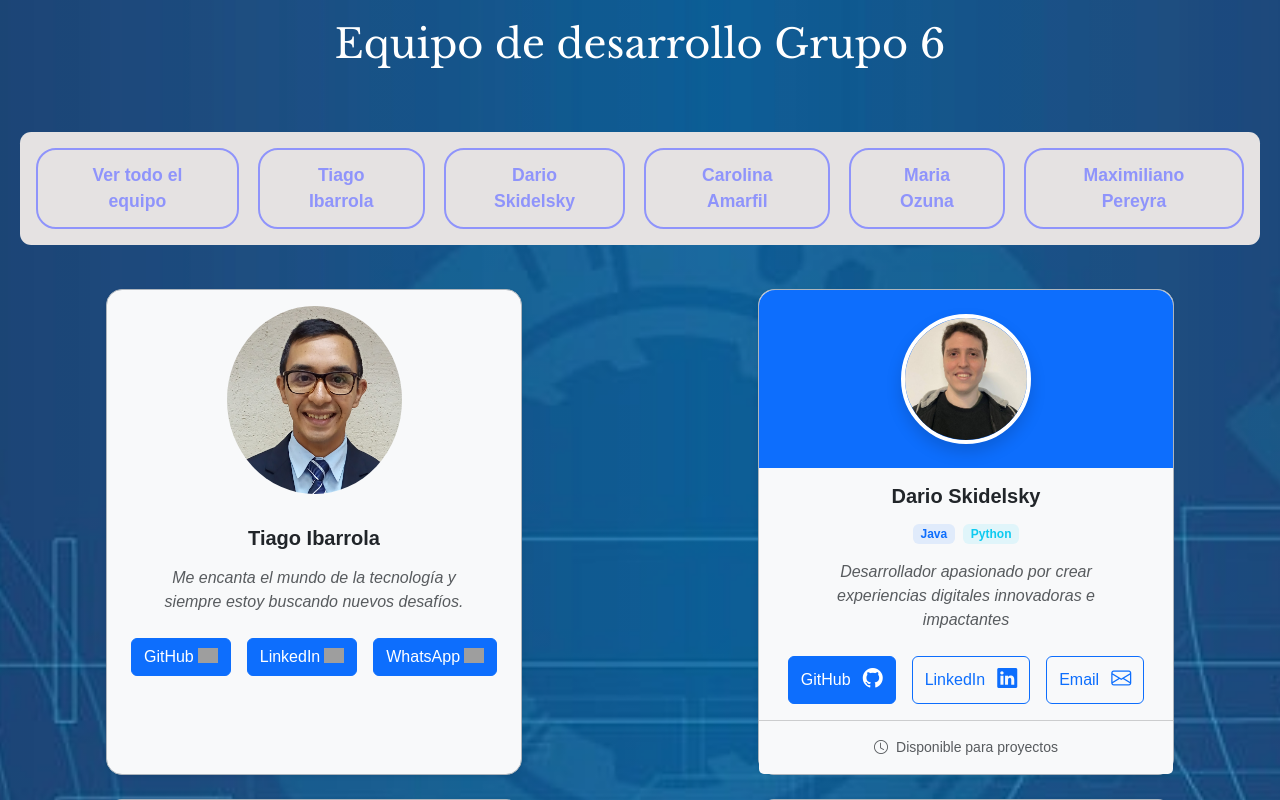
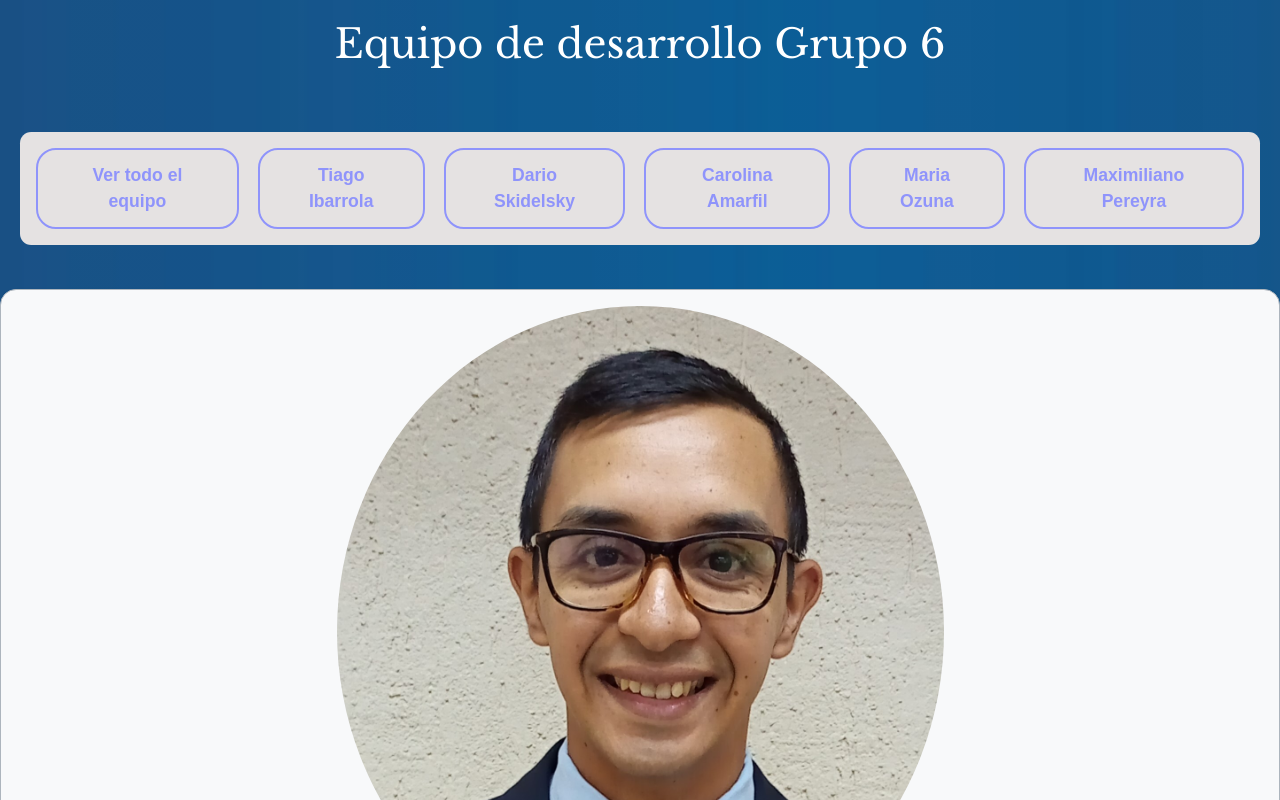
Before and after one commit to Caroamarfil/Tarjetas-personales-Parte2, a React (Vite) app: page /1 in a window 1280 px wide. Both pictures are taken after a click on the button "Ver todo el equipo". Shown: the top 800 px of the page. Built offline with nearby package versions, Linux system fonts and the light colour scheme; grey boxes are pictures that could not be loaded; a web font is replaced by a local one.

Commit message:
opcion para tp2

```diff
--- a/package.json
+++ b/package.json
@@ -24,6 +24,7 @@
     "bootstrap": "^5.3.3",
     "bootstrap-icons": "^1.11.3",
     "classnames": "^2.5.1",
+    "framer-motion": "^11.11.17",
     "react-router-dom": "^6.28.0"
   }
 }
--- a/src/components/MainCard.jsx
+++ b/src/components/MainCard.jsx
@@ -1,187 +1,158 @@
-import { useContext } from 'react';
-import { useParams } from 'react-router-dom';
-import { cardsData } from '../data/Data';
-import { CardContext } from '../context/CardContext';
+import { useState } from 'react';
+import { motion } from 'framer-motion';
+const Avatar = ({ imageUrl, imgClass, imgStyle }) => (
+  <motion.img
+    whileHover={{ scale: 1.1 }}
+    transition={{ type: "spring", stiffness: 300 }}
+    src={imageUrl}
+    className={`card-img-center ${imgClass}`}
+    alt="Foto de perfil"
+    style={imgStyle || {}}
+  />
+);
 
-const MainCard = ({ cardData }) => {
-  const { cardsData } = useContext(CardContext);
-  const { name: cardNameFromUrl } = useParams();
-  const card =
-    cardData ||
-    cardsData.find((card) => card.name === decodeURIComponent(cardNameFromUrl));
+const BasicInfo = ({ name, description, nameClass }) => (
+  <motion.div
+    initial={{ opacity: 0 }}
+    animate={{ opacity: 1 }}
+    transition={{ duration: 0.5 }}
+  >
+    <h5 className={`card-title fw-bold mb-3 ${nameClass || ''}`}>
+      {name}
+    </h5>
+    <p className="card-text text-muted fst-italic px-4 mb-4">
+      {description}
+    </p>
+  </motion.div>
+);
 
-  if (!card) {
-    return <div>Tarjeta no encontrada</div>;
-  }
+const SocialLinks = ({ links, buttonClasses }) => (
+  <div className="d-flex justify-content-center gap-3 flex-wrap">
+    {Object.entries(links).map(([platform, url]) => (
+      <motion.button
+        key={platform}
+        whileHover={{ scale: 1.05 }}
+        whileTap={{ scale: 0.95 }}
+        className={`btn ${buttonClasses[platform] || 'btn-primary'}`}
+        onClick={() => window.open(url, '_blank')}
+      >
+        {platform}
+        <i className={`bi bi-${platform.toLowerCase()} ms-2`}></i>
+      </motion.button>
+    ))}
+  </div>
+);
+
+const DetailedInfo = ({ details }) => {
+  const [activeSection, setActiveSection] = useState(null);
 
   return (
-    <div
-      className={`card text-center shadow-sm rounded-4 uniform-card ${card.cardClass}`}
-    >
-      {/* Condicional para verificar si tiene header */}
-      {card.header ? (
-        // Si tiene header, la imagen va dentro del header
-        <div className='bg-primary p-4 rounded-top-4'>
-          <div className='position-relative'>
-            <img
-              src={card.imageUrl || '/api/placeholder/150/150'}
-              className={`rounded-circle border border-4 border-white shadow mx-auto`}
-              alt='Foto de perfil'
-              style={
-                card.imgStyle || {
-                  width: '130px',
-                  height: '130px',
-                  objectFit: 'cover',
-                  marginBottom: '-4rem',
-                }
-              }
-            />
-          </div>
+    <div className="mt-4">
+      {Object.entries(details).map(([section, content]) => (
+        <div key={section} className="mb-3">
+          <motion.button
+            className="btn btn-outline-primary w-100"
+            onClick={() => setActiveSection(activeSection === section ? null : section)}
+            whileHover={{ scale: 1.02 }}
+          >
+            {section}
+            <i className={`bi bi-chevron-${activeSection === section ? 'up' : 'down'} ms-2`}></i>
+          </motion.button>
+
+          <motion.div
+            initial={{ height: 0, opacity: 0 }}
+            animate={{
+              height: activeSection === section ? 'auto' : 0,
+              opacity: activeSection === section ? 1 : 0
+            }}
+            transition={{ duration: 0.3 }}
+            className="overflow-hidden"
+          >
+            {activeSection === section && (
+              <div className="p-3 border-start border-end border-bottom rounded-bottom">
+                {Array.isArray(content) ? (
+                  <ul className="list-unstyled mb-0">
+                    {content.map((item, index) => (
+                      <li key={index} className="mb-2">
+                        <i className="bi bi-check2 text-success me-2"></i>
+                        {item}
+                      </li>
+                    ))}
+                  </ul>
+                ) : (
+                  <p className="mb-0">{content}</p>
+                )}
+              </div>
+            )}
+          </motion.div>
         </div>
-      ) : (
-        // Si no tiene header, la imagen va fuera del header
-        <img
-          src={card.imageUrl || '/api/placeholder/150/150'}
-          className={`card-img-center ${card.imgClass}`}
-          alt='Foto de perfil'
-          style={card.imgStyle || {}}
-        />
-      )}
-
-      <div className='card-body'>
-        <h5 className={`card-title fw-bold mb-3 ${card.nameClass || ''}`}>
-          {card.name}
-        </h5>
-
-        {card.tags && card.tags.length > 0 && (
-          <div className='d-flex justify-content-center gap-2 mb-3'>
-            {card.tags.map((tag, index) => (
-              <span
-                key={index}
-                className={
-                  tag.className || 'badge bg-primary bg-opacity-10 text-primary'
-                }
-              >
-                {tag.label || tag}
-              </span>
-            ))}
-          </div>
-        )}
-
-        <p className='card-text text-muted fst-italic px-4 mb-4'>
-          {card.description}
-        </p>
-
-        <div className='d-flex justify-content-center gap-3 flex-wrap'>
-          {card.github && (
-            <button
-              onClick={() => window.open(card.github, '_blank')}
-              className={`btn ${card.githubClass || card.buttonClass}`}
-            >
-              GitHub
-              {card.githubIcon &&
-                (card.githubIcon.includes('http') ? (
-                  <img
-                    className='img-fluid mb-1 ms-1'
-                    style={{ width: '20px' }}
-                    src={card.githubIcon}
-                    alt='GitHub'
-                  />
-                ) : (
-                  <i
-                    className={`img-fluid mb-1 ms-1 ${card.githubIcon}`}
-                    style={{ fontSize: '20px' }}
-                    aria-hidden='true'
-                  ></i>
-                ))}
-            </button>
-          )}
-
-          {card.linkedin && (
-            <button
-              onClick={() => window.open(card.linkedin, '_blank')}
-              className={`btn ${card.linkedinClass || card.buttonClass}`}
-            >
-              LinkedIn
-              {card.linkedinIcon &&
-                (card.linkedinIcon.includes('http') ? (
-                  <img
-                    className='img-fluid mb-1 ms-1'
-                    style={{ width: '20px' }}
-                    src={card.linkedinIcon}
-                    alt='LinkedIn'
-                  />
-                ) : (
-                  <i
-                    className={`img-fluid mb-1 ms-1 ${card.linkedinIcon}`}
-                    style={{ fontSize: '20px' }}
-                    aria-hidden='true'
-                  ></i>
-                ))}
-            </button>
-          )}
-
-          {card.whatsapp && (
-            <button
-              onClick={() =>
-                window.open(`https://wa.me/${card.whatsapp}`, '_blank')
-              }
-              className={`btn ${card.whatsappClass || card.buttonClass}`}
-            >
-              WhatsApp
-              {card.whatsappIcon &&
-                (card.whatsappIcon.includes('http') ? (
-                  <img
-                    className='img-fluid mb-1 ms-1'
-                    style={{ width: '20px' }}
-                    src={card.whatsappIcon}
-                    alt='WhatsApp'
-                  />
-                ) : (
-                  <i
-                    className={`img-fluid mb-1 ms-1 ${card.whatsappIcon}`}
-                    style={{ fontSize: '20px' }}
-                    aria-hidden='true'
-                  ></i>
-                ))}
-            </button>
-          )}
-
-          {card.email && (
-            <button
-              onClick={() => window.open(`mailto:${card.email}`, '_blank')}
-              className={`btn ${card.emailClass || card.buttonClass}`}
-            >
-              Email
-              {card.emailIcon &&
-                (card.emailIcon.includes('http') ? (
-                  <img
-                    className='img-fluid mb-1 ms-1'
-                    style={{ width: '20px' }}
-                    src={card.emailIcon}
-                    alt='Email'
-                  />
-                ) : (
-                  <i
-                    className={`img-fluid mb-1 ms-1 ${card.emailIcon}`}
-                    style={{ fontSize: '20px' }}
-                    aria-hidden='true'
-                  ></i>
-                ))}
-            </button>
-          )}
-        </div>
-      </div>
-
-      {/* Mostrar el footer solo si existe */}
-      {card.footer && (
-        <div className={`card-footer ${card.footerColor || ''}`}>
-          {card.footerIcon && <i className={`${card.footerIcon} me-2`}></i>}
-          {card.footerText}
-        </div>
-      )}
+      ))}
     </div>
   );
 };
 
+const MainCard = ({ cardData }) => {
+  const [isExpanded, setIsExpanded] = useState(false);
+    const detailedInfo = cardData.detailedInfo || {};
+
+  return (
+    <motion.div
+      className={`card text-center shadow-sm rounded-4 ${cardData.cardClass}`}
+      whileHover={{ y: -5 }}
+      animate={{ scale: isExpanded ? 1.02 : 1 }}
+      transition={{ duration: 0.3 }}
+    >
+      <Avatar
+        imageUrl={cardData.imageUrl}
+        imgClass={cardData.imgClass}
+        imgStyle={cardData.imgStyle}
+      />
+
+      <div className="card-body">
+        <BasicInfo
+          name={cardData.name}
+          description={cardData.description}
+          nameClass={cardData.nameClass}
+        />
+
+        <SocialLinks
+          links={{
+            GitHub: cardData.github,
+            LinkedIn: cardData.linkedin,
+            WhatsApp: cardData.whatsapp,
+            ...(cardData.email && { Email: cardData.email })
+          }}
+          buttonClasses={{
+            GitHub: cardData.githubClass,
+            LinkedIn: cardData.linkedinClass,
+            WhatsApp: cardData.whatsappClass,
+            Email: cardData.emailClass
+          }}
+        />
+
+        <motion.button
+          className="btn btn-outline-primary mt-4"
+          onClick={() => setIsExpanded(!isExpanded)}
+          whileHover={{ scale: 1.05 }}
+          whileTap={{ scale: 0.95 }}
+        >
+          {isExpanded ? 'Ver menos' : 'Ver más'}
+          <i className={`bi bi-chevron-${isExpanded ? 'up' : 'down'} ms-2`}></i>
+        </motion.button>
+
+        {isExpanded && (
+          <DetailedInfo details={detailedInfo} />
+        )}
+      </div>
+
+      {cardData.footer && (
+        <div className={`card-footer ${cardData.footerColor || ''}`}>
+          {cardData.footerIcon && <i className={`${cardData.footerIcon} me-2`}></i>}
+          {cardData.footerText}
+        </div>
+      )}
+    </motion.div>
+  );
+};
+
 export default MainCard;
--- a/src/data/Data.jsx
+++ b/src/data/Data.jsx
@@ -1,8 +1,8 @@
-import perfilTiago from '../images/perfilTiago.jpg';
-import perfilCaro from '../images/perfilCaro.jpg';
-import perfilDario from '../images/DarioPic.jpg';
-import perfilMaxi from '../images/perfilMaxi.jpg';
-import perfilMaria from '../images/maria.png';
+import perfilTiago from "../images/perfilTiago.jpg";
+import perfilCaro from "../images/perfilCaro.jpg";
+import perfilDario from "../images/DarioPic.jpg";
+import perfilMaxi from "../images/perfilMaxi.jpg";
+import perfilMaria from "../images/maria.png";
 // import '../CaroCard/CaroCard.css';
 // import '../MariaCard/MariaCard.css';
 // import '../MaxiCard/MaxiCard.css';
@@ -11,145 +11,171 @@
 	//Datos y estilos de Tiago
 	{
 		id: 1,
-    name: 'Tiago Ibarrola',
+		name: "Tiago Ibarrola",
 		description:
-      'Me encanta el mundo de la tecnología y siempre estoy buscando nuevos desafíos.',
+			"Me encanta el mundo de la tecnología y siempre estoy buscando nuevos desafíos.",
 		imageUrl: perfilTiago,
-    github: 'https://github.com/tiago-appdev',
-    linkedin: 'https://www.linkedin.com/in/tiagoibarrola/',
-    whatsapp: '5493704232537',
-    cardClass: 'bg-light text-dark border border-dark-subtle',
-    imgClass: 'rounded-circle mx-auto d-block p-3 w-50 h-auto',
-    githubClass: 'btn btn-primary rounded',
-    linkedinClass: 'btn btn-primary rounded',
-    whatsappClass: 'btn btn-primary rounded',
+		github: "https://github.com/tiago-appdev",
+		linkedin: "https://www.linkedin.com/in/tiagoibarrola/",
+		whatsapp: "5493704232537",
+		cardClass: "bg-light text-dark border border-dark-subtle",
+		imgClass: "rounded-circle mx-auto d-block p-3 w-50 h-auto",
+		githubClass: "btn btn-primary rounded",
+		linkedinClass: "btn btn-primary rounded",
+		whatsappClass: "btn btn-primary rounded",
 		githubIcon:
-      'https://img.icons8.com/?size=100&id=AZOZNnY73haj&format=png&color=000000',
+			"https://img.icons8.com/?size=100&id=AZOZNnY73haj&format=png&color=000000",
 		linkedinIcon:
-      'https://img.icons8.com/?size=100&id=13930&format=png&color=000000',
+			"https://img.icons8.com/?size=100&id=13930&format=png&color=000000",
 		whatsappIcon:
-      'https://img.icons8.com/?size=100&id=30448&format=png&color=000000',
+			"https://img.icons8.com/?size=100&id=30448&format=png&color=000000",
 	},
 	//Datos y estilos de Dario
 	{
 		id: 2,
-    name: 'Dario Skidelsky',
+		name: "Dario Skidelsky",
 		description:
-      'Desarrollador apasionado por crear experiencias digitales innovadoras e impactantes',
+			"Desarrollador apasionado por crear experiencias digitales innovadoras e impactantes",
 		imageUrl: perfilDario,
-    github: 'https://github.com/darioque',
-    linkedin: 'https://linkedin.com/in/dario-skidelsky',
-    email: 'mailto:darioque@dsk.ar',
-    cardClass: 'bg-light text-dark border border-dark-subtle',
-    imgClass: 'rounded-circle mx-auto d-block p-3 w-50 h-auto',
+		github: "https://github.com/darioque",
+		linkedin: "https://linkedin.com/in/dario-skidelsky",
+		email: "mailto:darioque@dsk.ar",
+		cardClass: "bg-light text-dark border border-dark-subtle",
+		imgClass: "rounded-circle mx-auto d-block p-3 w-50 h-auto",
 		imgStyle: {
-      width: '130px',
-      height: '130px',
-      objectFit: 'cover',
-      marginBottom: '0',
+			width: "130px",
+			height: "130px",
+			objectFit: "cover",
+			marginBottom: "0",
 		},
-    githubClass: 'btn btn-primary d-flex align-items-center gap-2',
-    linkedinClass: 'btn btn-outline-primary d-flex align-items-center gap-2',
-    emailClass: 'btn btn-outline-primary d-flex align-items-center gap-2',
+		githubClass: "btn btn-primary d-flex align-items-center gap-2",
+		linkedinClass:
+			"btn btn-outline-primary d-flex align-items-center gap-2",
+		emailClass: "btn btn-outline-primary d-flex align-items-center gap-2",
 		header: true,
-    headerClass: 'bg-primary p-4 rounded-top-4',
+		headerClass: "bg-primary p-4 rounded-top-4",
 		tags: [
 			{
-        label: 'Java',
-        className: 'badge bg-primary bg-opacity-10 text-primary',
+				label: "Java",
+				className: "badge bg-primary bg-opacity-10 text-primary",
 			},
-      { label: 'Python', className: 'badge bg-info bg-opacity-10 text-info' },
+			{
+				label: "Python",
+				className: "badge bg-info bg-opacity-10 text-info",
+			},
 		],
 		footer: true,
-    footerText: 'Disponible para proyectos',
-    footerIcon: 'bi bi-clock me-1',
-    footerColor: 'bg-light text-muted small py-3',
-    githubIcon: 'bi bi-github',
-    linkedinIcon: 'bi bi-linkedin',
-    emailIcon: 'bi bi-envelope',
+		footerText: "Disponible para proyectos",
+		footerIcon: "bi bi-clock me-1",
+		footerColor: "bg-light text-muted small py-3",
+		githubIcon: "bi bi-github",
+		linkedinIcon: "bi bi-linkedin",
+		emailIcon: "bi bi-envelope",
+		// Nuevos campos para información detallada
+		detailedInfo: {
+            'Experiencia': [
+              'Java Developer en Globant (2024-Actualidad)',
+              'Analista Programador en Recursos Informaticos (2023-2024)',
+            ],
+            'Educación': [
+              'Grado en Ingeniería Informática (En curso)',
+              'Certificación en Desarrollo Web Full Stack',
+            ],
+            'Habilidades': [
+              'React, Node.js, TypeScript',
+              'Java, C#, Python',
+              'Gestión de Proyectos',
+            ],
+            'Hobbies': [
+              'Anime',
+              'Futbol',
+              'Tecnologia',
+            ],
+          },
 	},
 	//Datos y estilos de Caro
 	{
 		id: 3,
-    name: 'Carolina Amarfil',
+		name: "Carolina Amarfil",
 		description:
-      'Disfruto de los desafíos que me presenta la programación y me encanta aprender nuevas cosas todos los días.',
+			"Disfruto de los desafíos que me presenta la programación y me encanta aprender nuevas cosas todos los días.",
 		imageUrl: perfilCaro,
-    github: 'https://github.com/Caroamarfil',
-    linkedin: 'https://www.linkedin.com/in/carolina-amarfil-3a8125261/',
-    whatsapp: '543518017680',
-    cardClass: 'bg-light text-dark border border-dark-subtle pink-card',
-    whatsappClass: 'btn btn-secondary text-light ',
-    imgClass: 'rounded-circle mx-auto mb-4 border border-3 border-white shadow',
+		github: "https://github.com/Caroamarfil",
+		linkedin: "https://www.linkedin.com/in/carolina-amarfil-3a8125261/",
+		whatsapp: "543518017680",
+		cardClass: "bg-light text-dark border border-dark-subtle pink-card",
+		whatsappClass: "btn btn-secondary text-light ",
+		imgClass:
+			"rounded-circle mx-auto mb-4 border border-3 border-white shadow",
 		imgStyle: {
-      width: '150px',
-      height: '150px',
-      objectFit: 'cover',
-      marginTop: '2rem',
+			width: "150px",
+			height: "150px",
+			objectFit: "cover",
+			marginTop: "2rem",
 		},
-    githubClass: 'btn btn-secondary text-light',
-    linkedinClass: 'btn btn-secondary text-light',
-    githubIcon: 'bi bi-github',
-    linkedinIcon: 'bi bi-linkedin',
-    whatsappIcon: 'bi bi-whatsapp',
+		githubClass: "btn btn-secondary text-light",
+		linkedinClass: "btn btn-secondary text-light",
+		githubIcon: "bi bi-github",
+		linkedinIcon: "bi bi-linkedin",
+		whatsappIcon: "bi bi-whatsapp",
 	},
 	// Datos y estilos de Mary
 	{
 		id: 4,
-    name: 'Maria Ozuna',
-    nameClass: 'style-script-regular',
+		name: "Maria Ozuna",
+		nameClass: "style-script-regular",
 		description:
-      'Soy una desarrolladora de software apasionada por el diseño de interfaces amigables y accesibles.',
+			"Soy una desarrolladora de software apasionada por el diseño de interfaces amigables y accesibles.",
 		imageUrl: perfilMaria,
-    github: 'https://github.com/MariaOzuna',
-    linkedin: 'https://www.linkedin.com/in/maria-ozuna/',
+		github: "https://github.com/MariaOzuna",
+		linkedin: "https://www.linkedin.com/in/maria-ozuna/",
 		whatsapp:
-      'https://wa.me/543454347792?text=Estoy%20interesado/a%20en%20trabajar%20contigo',
-    cardClass: 'bg-light text-dark border border-dark-subtle bg-gradient',
-    imgClass: 'card-img-center p-5 w-50 h-50',
+			"https://wa.me/543454347792?text=Estoy%20interesado/a%20en%20trabajar%20contigo",
+		cardClass: "bg-light text-dark border border-dark-subtle bg-gradient",
+		imgClass: "card-img-center p-5 w-50 h-50",
 		imgStyle: {
-      marginLeft: 'auto',
-      marginRight: 'auto',
-      borderRadius: '50%',
-      objectFit: 'cover',
+			marginLeft: "auto",
+			marginRight: "auto",
+			borderRadius: "50%",
+			objectFit: "cover",
 		},
-    githubClass: 'btn btn-secondary rounded inter-regular',
-    linkedinClass: 'btn btn-primary rounded inter-regular',
-    whatsappClass: 'btn btn-success rounded inter-regular',
+		githubClass: "btn btn-secondary rounded inter-regular",
+		linkedinClass: "btn btn-primary rounded inter-regular",
+		whatsappClass: "btn btn-success rounded inter-regular",
 		githubIcon:
-      'https://img.icons8.com/?size=100&id=AZOZNnY73haj&format=png&color=000000',
+			"https://img.icons8.com/?size=100&id=AZOZNnY73haj&format=png&color=000000",
 		linkedinIcon:
-      'https://img.icons8.com/?size=100&id=13930&format=png&color=000000',
+			"https://img.icons8.com/?size=100&id=13930&format=png&color=000000",
 		whatsappIcon:
-      'https://img.icons8.com/?size=100&id=30448&format=png&color=000000',
+			"https://img.icons8.com/?size=100&id=30448&format=png&color=000000",
 	},
 	// Datos y estilos de Maxi
 	{
 		id: 5,
-    name: 'Maximiliano Pereyra',
-    nameClass: 'bad-script-regular',
+		name: "Maximiliano Pereyra",
+		nameClass: "bad-script-regular",
 		description:
-      'Enfocado en crear proyectos webs intuitivos y eficientes. Me gusta aportar soluciones creativas y funcionales.',
+			"Enfocado en crear proyectos webs intuitivos y eficientes. Me gusta aportar soluciones creativas y funcionales.",
 		imageUrl: perfilMaxi,
-    github: 'https://github.com/maxip98',
-    linkedin: 'https://www.linkedin.com/in/maximiliano-emanuel-pereyra/',
-    whatsapp: 'https://wa.me/543436101943?text=Maxi',
-    cardClass: 'bg-light text-dark border border-dark-subtle bg-gradient',
-    imgClass: 'card-img-center p-5 w-50 h-50',
+		github: "https://github.com/maxip98",
+		linkedin: "https://www.linkedin.com/in/maximiliano-emanuel-pereyra/",
+		whatsapp: "https://wa.me/543436101943?text=Maxi",
+		cardClass: "bg-light text-dark border border-dark-subtle bg-gradient",
+		imgClass: "card-img-center p-5 w-50 h-50",
 		imgStyle: {
-      marginLeft: 'auto',
-      marginRight: 'auto',
-      borderRadius: '50%',
-      objectFit: 'cover',
+			marginLeft: "auto",
+			marginRight: "auto",
+			borderRadius: "50%",
+			objectFit: "cover",
 		},
-    githubClass: 'btn btn-secondary rounded amiko-regular',
-    linkedinClass: 'btn btn-primary rounded amiko-regular',
-    whatsappClass: 'btn btn-success rounded amiko-regular',
+		githubClass: "btn btn-secondary rounded amiko-regular",
+		linkedinClass: "btn btn-primary rounded amiko-regular",
+		whatsappClass: "btn btn-success rounded amiko-regular",
 		githubIcon:
-      'https://img.icons8.com/?size=100&id=AZOZNnY73haj&format=png&color=000000',
+			"https://img.icons8.com/?size=100&id=AZOZNnY73haj&format=png&color=000000",
 		linkedinIcon:
-      'https://img.icons8.com/?size=100&id=13930&format=png&color=000000',
+			"https://img.icons8.com/?size=100&id=13930&format=png&color=000000",
 		whatsappIcon:
-      'https://img.icons8.com/?size=100&id=30448&format=png&color=000000',
+			"https://img.icons8.com/?size=100&id=30448&format=png&color=000000",
 	},
 ];
```
Also changed, not shown: index.html (+7 -11 lines), 1 other file (tests, documents, lock files or other folders). Lines whose indentation alone changed are shown as unchanged.
